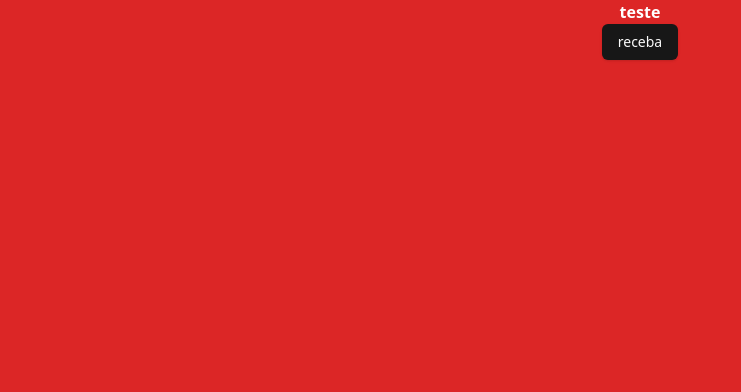
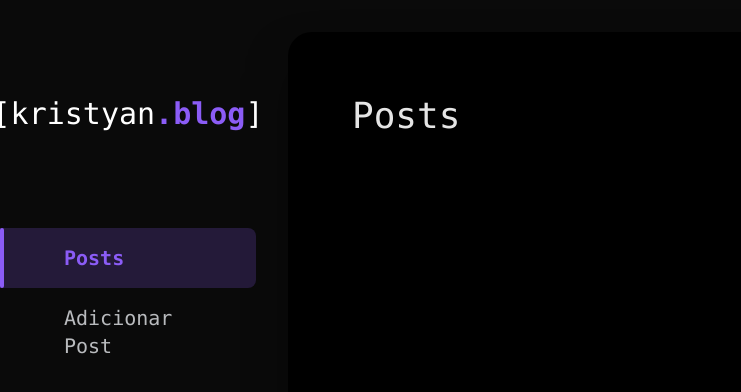
Before and after one commit to kristyancarvalho/blog-manager-app, a React (Vite) app: page / in a window 1280 px wide. Shown: the top 392 px of the page, without its empty margins (0-741 px from the left). Built offline with nearby package versions, Linux system fonts and the light colour scheme.

Commit message:
[FEAT] navigation bar; [FEAT] posts and create posts page.

```diff
--- a/package.json
+++ b/package.json
@@ -14,9 +14,11 @@
     "@radix-ui/react-slot": "^1.1.0",
     "class-variance-authority": "^0.7.0",
     "clsx": "^2.1.1",
+    "framer-motion": "^11.3.31",
     "lucide-react": "^0.437.0",
     "react": "^18.2.0",
     "react-dom": "^18.2.0",
+    "react-router-dom": "^6.26.1",
     "tailwind-merge": "^2.5.2",
     "tailwindcss-animate": "^1.0.7"
   },
--- a/src/App.tsx
+++ b/src/App.tsx
@@ -1,13 +1,18 @@
-import { Button } from "@/components/ui/button"
-
+import { BrowserRouter as Router, Routes, Route } from "react-router-dom";
+import HomePage from "./pages/Home/index";
+import CreatePost from "./pages/CreatePost";
 
 function App() {
   return (
     <>
-      <div className="h-screen w-screen bg-red-600 text-center">
-        <h1 className="text-white font-bold">teste</h1>
-        <Button>receba</Button>
-      </div>
+      <Router>
+        <div className="min-h-screen bg-neutral-950">
+          <Routes>
+            <Route path="/" element={<HomePage />} />
+            <Route path="/create-post" element={<CreatePost />} />
+          </Routes>
+        </div>
+      </Router>
     </>
   )
 }
--- /dev/null
+++ b/src/components/Logo.tsx
@@ -0,0 +1,11 @@
+import { Link } from 'react-router-dom';
+
+export function Logo() {
+    return (
+        <Link key="home" to="/">
+            <code className="text-3xl text-white">
+                    [kristyan<strong className='text-bold text-violet-500'>.blog</strong>]
+            </code>
+        </Link>
+    )
+}
--- /dev/null
+++ b/src/components/NavigationBar.tsx
@@ -0,0 +1,61 @@
+import { useState, useRef, useEffect } from 'react';
+import { NavLink, useLocation } from 'react-router-dom';
+import { Logo } from "./Logo";
+import { motion } from 'framer-motion';
+
+const navigationArray = [
+    { title: 'Posts', link: '/' },
+    { title: 'Adicionar Post', link: '/create-post' }
+];
+
+function SidebarNavigation() {
+    const { pathname } = useLocation();
+    const [activeTabTop, setActiveTabTop] = useState(0);
+    const [activeTabHeight, setActiveTabHeight] = useState(0);
+    const tabRefs = useRef<(HTMLAnchorElement | null)[]>([]);
+
+    useEffect(() => {
+        const activeTab = tabRefs.current.find(
+            (tab) => tab?.getAttribute('href') === pathname
+        );
+        if (activeTab) {
+            setActiveTabTop(activeTab.offsetTop);
+            setActiveTabHeight(activeTab.offsetHeight);
+        }
+    }, [pathname]);
+
+    return (
+        <div className="fixed top-0 left-0 bottom-0 w-1/5 h-screen z-50 py-24">
+            <div className="w-full flex items-center justify-center">
+                <Logo />
+            </div>
+            <nav className="relative mt-24 flex flex-col">
+                {navigationArray.map(({ title, link }, index) => (
+                    <NavLink
+                        key={link}
+                        to={link}
+                        ref={(el) => (tabRefs.current[index] = el)}
+                        className={({ isActive }) => `
+                            block px-16 py-4 text-xl transition duration-300 ease-in-out rounded-r-lg
+                            ${isActive
+                                ? 'text-violet-500 font-extrabold bg-violet-500/20'
+                                : 'text-gray-200/80 hover:text-white'}
+                        `}
+                    >
+                        <code>{title}</code>
+                    </NavLink>
+                ))}
+                <motion.div
+                    className="absolute left-0 w-1 bg-violet-500 rounded-full"
+                    initial={false}
+                    animate={{
+                        top: activeTabTop,
+                        height: activeTabHeight,
+                    }}
+                />
+            </nav>
+        </div>
+    );
+}
+
+export default SidebarNavigation;
--- /dev/null
+++ b/src/pages/CreatePost/index.tsx
@@ -0,0 +1,16 @@
+import NavigationBar from "@/components/NavigationBar"
+
+function CreatePost() {
+    return (
+        <>
+            <NavigationBar />
+            <div className="absolute top-0 bottom-0 right-0 min-h-screen w-4/5 flex items-center justify-center p-8">
+                <main className="w-full h-full bg-black rounded-3xl shadow-black/60 shadow-900 shadow-2xl p-16">
+                    <code className="text-4xl text-neutral-200 text-extrabold">Adicionar Posts</code>
+                </main>
+            </div>
+        </>
+    )
+}
+
+export default CreatePost
--- /dev/null
+++ b/src/pages/Home/index.tsx
@@ -0,0 +1,16 @@
+import NavigationBar from "@/components/NavigationBar"
+
+function HomePage() {
+    return (
+        <>
+            <NavigationBar />
+            <div className="absolute top-0 bottom-0 right-0 min-h-screen w-4/5 flex items-center justify-center p-8">
+                <main className="w-full h-full bg-black rounded-3xl shadow-black/60 shadow-900 shadow-2xl p-16">
+                    <code className="text-4xl text-neutral-200 text-extrabold">Posts</code>
+                </main>
+            </div>
+        </>
+    )
+}
+
+export default HomePage
```
Also changed, not shown: 1 other file (tests, documents, lock files or other folders).
